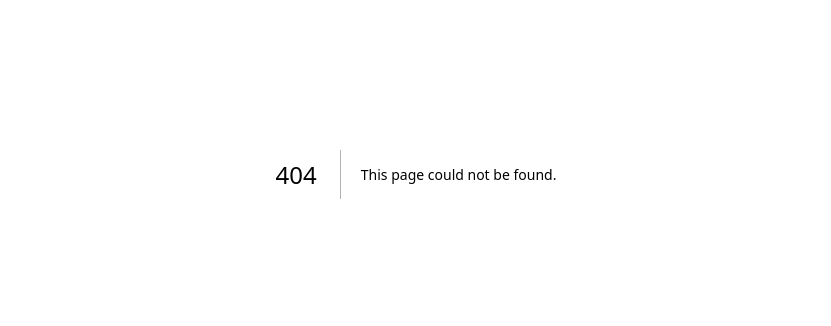
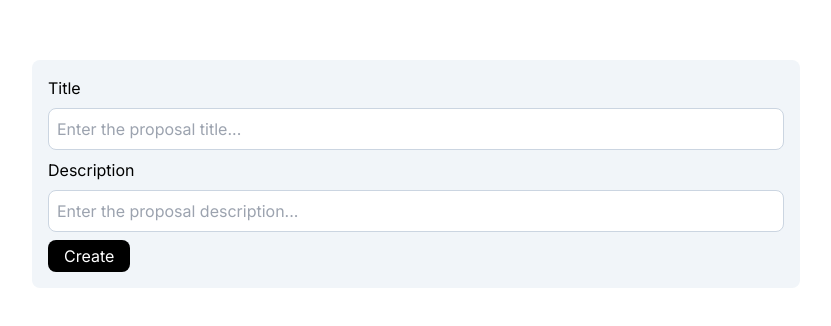
Before and after one commit to martins87/ballot, a Next.js app: page /create in a window 1280 px wide. Before the commit this address had no page. Shown: the part 226-552 px from the top of the page, without its empty margins (224-1055 px from the left). Built offline with nearby package versions, Linux system fonts and the light colour scheme.

Commit message:
add create proposal page

```diff
--- /dev/null
+++ b/src/app/create/page.tsx
@@ -0,0 +1,50 @@
+"use client";
+
+import { useContract } from "@/store/contract";
+import { useState } from "react";
+
+const CreateProposal = () => {
+  const instance = useContract((state) => state.contract.instance);
+  const [title, setTitle] = useState<string>("");
+  const [description, setDescription] = useState<string>("");
+
+  const handleCreate = () => {
+    console.log("title", title);
+    console.log("description", description);
+  };
+
+  return (
+    <div className="w-screen h-screen flex flex-col gap-4 items-center justify-center">
+      <div className="w-[60%] flex flex-col justify-start p-4 gap-2 bg-slate-100 rounded-lg ">
+        <label>Title</label>
+        <input
+          className="p-2 focus:outline-none border border-slate-300 rounded-lg focus:ring-1 focus:ring-slate-500"
+          type="text"
+          value={title}
+          onChange={(e) => setTitle(e.target.value)}
+          placeholder="Enter the proposal title..."
+          min="0"
+        />
+
+        <label>Description</label>
+        <input
+          className="p-2 focus:outline-none border border-slate-300 rounded-lg focus:ring-1 focus:ring-slate-500"
+          type="text"
+          value={description}
+          onChange={(e) => setDescription(e.target.value)}
+          placeholder="Enter the proposal description..."
+          min="0"
+        />
+
+        <button
+          className="py-1 px-4 bg-black text-white w-fit rounded-lg hover:text-gray-400"
+          onClick={handleCreate}
+        >
+          Create
+        </button>
+      </div>
+    </div>
+  );
+};
+
+export default CreateProposal;
--- a/src/app/page.tsx
+++ b/src/app/page.tsx
@@ -1,6 +1,7 @@
 "use client";
 
-import { useEffect, useState } from "react";
+import { useState } from "react";
+import { useRouter } from "next/navigation";
 
 import { BrowserProvider, Contract } from "ethers";
 import { contractAddress, contractABI } from "../contract/config";
@@ -8,6 +9,7 @@ import { useContract } from "../store/contract";
 import Proposal from "@/components/Proposal";
 
 export default function Home() {
+  const router = useRouter();
   const [connected, setConnected] = useState<boolean>(false);
   const { setInstance, setAddress, setAbi } = useContract();
   const [ids, setIds] = useState([]);
@@ -55,6 +57,12 @@ export default function Home() {
       {connected && (
         <div className="w-screen h-screen flex flex-col gap-4 items-center justify-center">
           <p># of proposals: {proposals}</p>
+          <button
+            className="py-1 px-4 bg-black text-white w-fit rounded-lg hover:text-gray-400"
+            onClick={() => router.push("/create")}
+          >
+            Create proposal
+          </button>
           {ids.map((id) => (
             <Proposal key={id} id={id} />
           ))}
--- a/src/components/Proposal.tsx
+++ b/src/components/Proposal.tsx
@@ -1,6 +1,6 @@
 import { FC, useEffect, useState } from "react";
 
-import { useContract } from "../store/contract";
+import { useContract } from "@/store/contract";
 
 type ProposalProps = {
   id: number;
```
